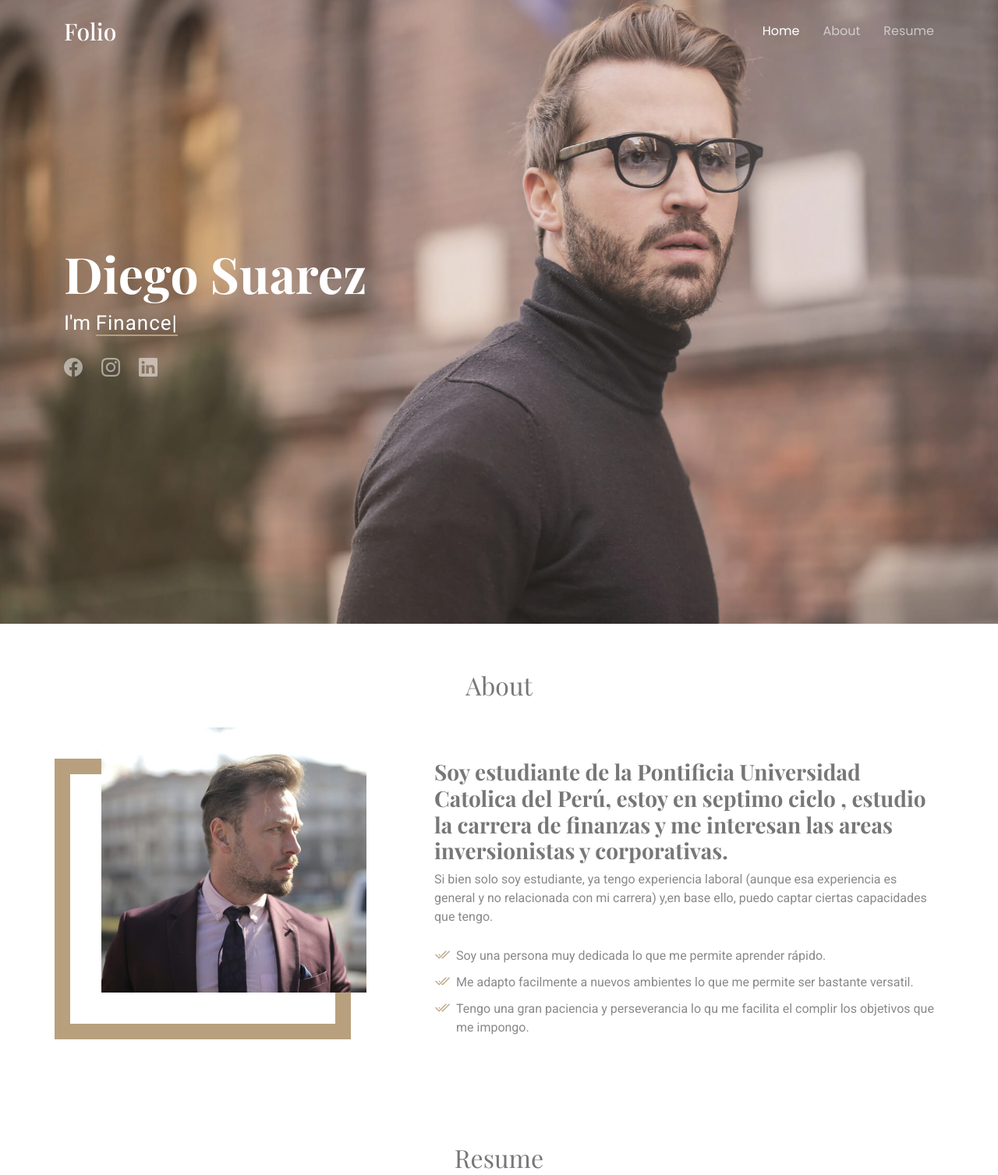
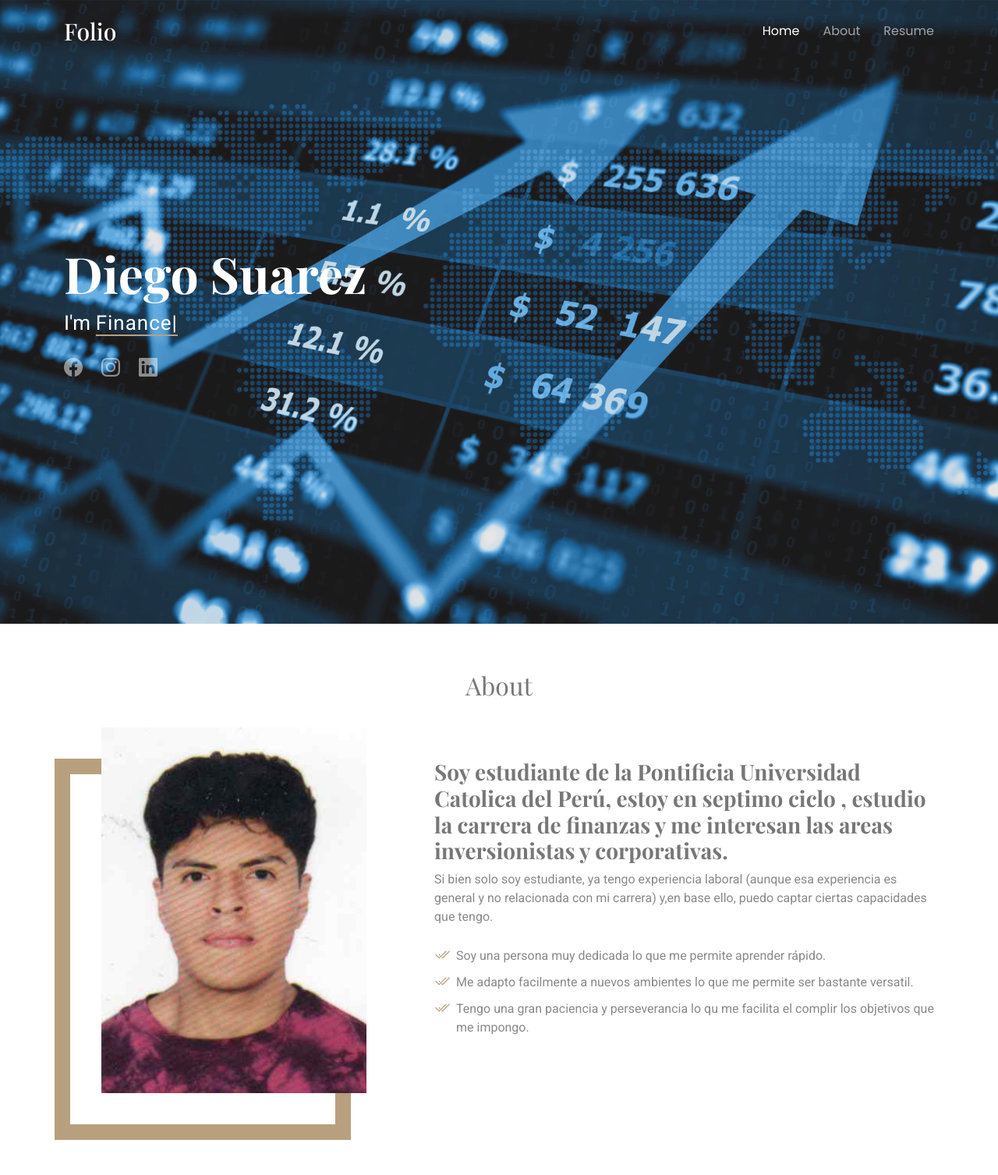
Before and after one commit to Suarez1803/Trabajo-final, a plain HTML site: page index.html in a window 1280 px wide. Shown: the top 1507 px of the page at 78% size. Drawn offline with nearby package versions, Linux system fonts and the light colour scheme; a web font is replaced by a local one.

Commit message:
Update index.html

```diff
--- a/index.html
+++ b/index.html
@@ -64,7 +64,7 @@
     <!-- Hero Section -->
     <section id="hero" class="hero section dark-background">
 
-      <img src="assets/img/hero-bg.jpg" alt="" data-aos="fade-in">
+      <img src="assets/img/wp6539075.jpg" alt="" data-aos="fade-in">
 
       <div class="container" data-aos="fade-up" data-aos-delay="100">
         <h2>Diego Suarez<br></h2>
@@ -91,7 +91,7 @@
 
         <div class="row gy-4 justify-content-between">
           <div class="col-lg-4 profile-img align-self-start">
-            <img src="assets/img/profile-img.jpg" class="img-fluid" alt="">
+            <img src="assets/img/WhatsApp Image 2025-01-14 at 6.55.28 PM.jpeg" class="img-fluid" alt="">
           </div>
           <div class="col-lg-7 content">
             <h3>Soy estudiante de la Pontificia Universidad Catolica del Perú, estoy en septimo ciclo , estudio la carrera de finanzas y me interesan las areas inversionistas y corporativas.</h3>
```
